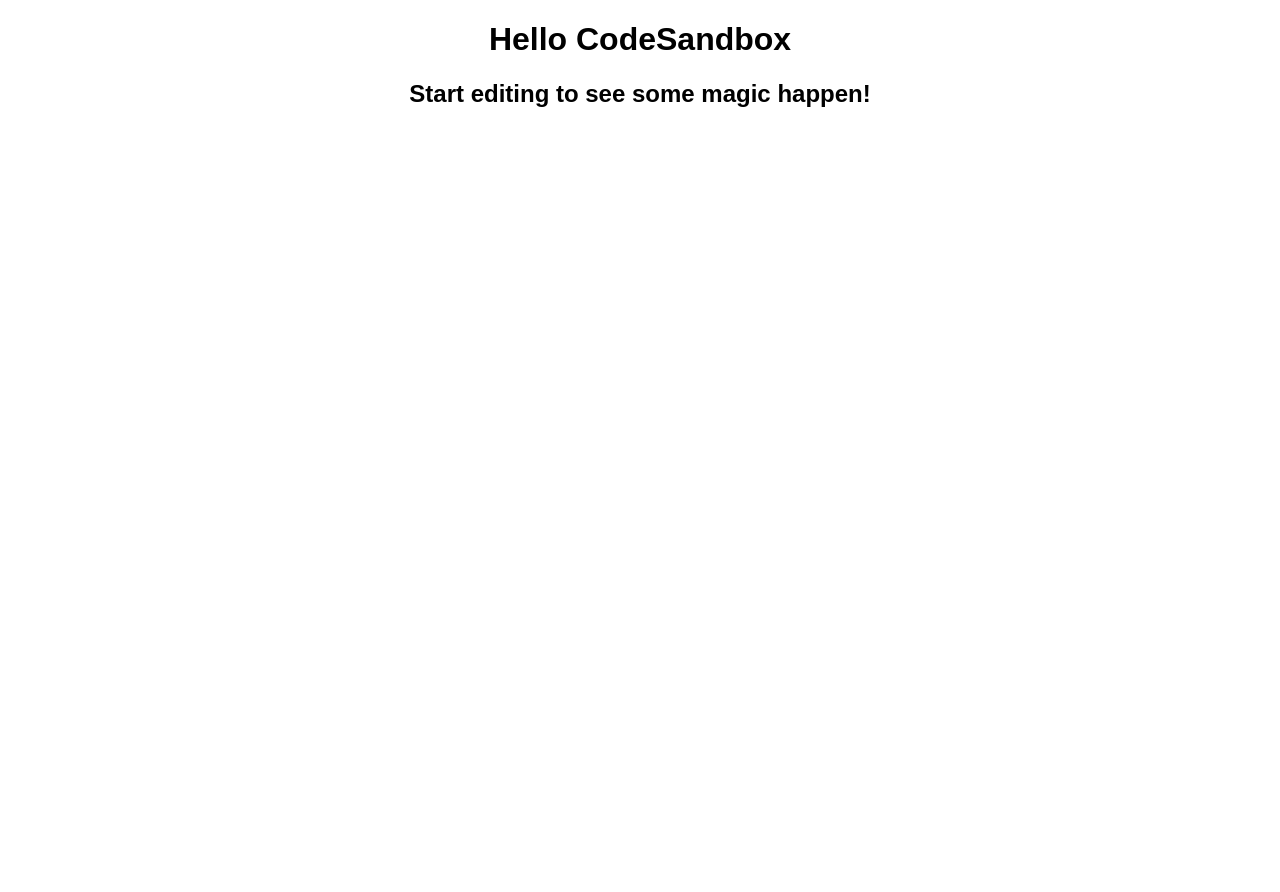
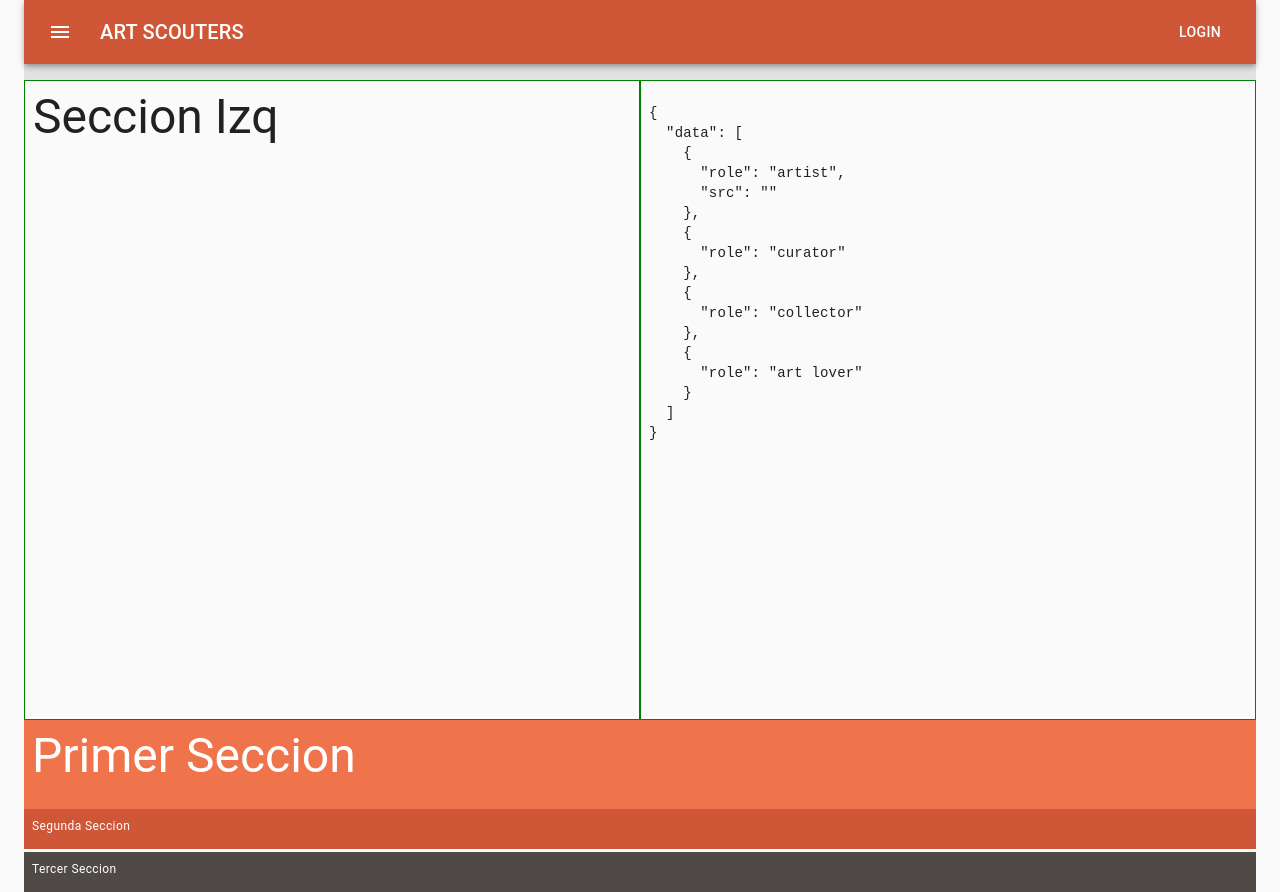
Before and after one commit to ekonotek/scout, a React (Create React App) app: page / in a window 1280 px wide. Before the commit the page ends 800 px from the top, so only its background shows below. Built offline with nearby package versions, Linux system fonts and the light colour scheme.

Commit message:
puse layout y data file

```diff
--- a/src/App.js
+++ b/src/App.js
@@ -1,11 +1,147 @@
 import React from "react";
-import "./styles.css";
+// import logo from "./logo.svg";
+// import "./App.css";
+// import { Box } from "@material-ui/core";
+import CssBaseline from "@material-ui/core/CssBaseline";
+import Container from "@material-ui/core/Container";
+import { makeStyles } from "@material-ui/core/styles";
+import {
+  AppBar,
+  Badge,
+  Box,
+List,
+  Toolbar,
+  Typography,
+  Button,
+  IconButton,
+} from "@material-ui/core";
+import MenuIcon from "@material-ui/icons/Menu";
+import memberRoles from './memberRoles'
 
-export default function App() {
+const useStyles = makeStyles((theme) => ({
+  root: {
+    flexGrow: 1,
+  },
+  menuButton: {
+    marginRight: theme.spacing(2),
+  },
+  title: {
+    flexGrow: 1,
+  },
+}));
+
+function App() {
+  const classes = useStyles(useStyles);
   return (
-    <div className="App">
-      <h1>Hello CodeSandbox</h1>
-      <h2>Start editing to see some magic happen!</h2>
-    </div>
+    // <div className="App">
+    //   <header className="App-header">ART SCOUTERS</header>
+
+    //   <footer>ABOUT | EVENTS</footer>
+    // </div>
+    <React.Fragment>
+      <CssBaseline />
+      <Container fixed>
+        <Typography
+          component="div"
+          // style={{ backgroundColor: "#f7f7f7", height: "100vh" }}
+          style={{ backgroundColor: "#e1e2e1", height: "10vh" }}
+        >
+          <AppBar position="static" style={{ backgroundColor: "#cf5636" }}>
+            <Toolbar>
+              <IconButton
+                edge="start"
+                className={classes.menuButton}
+                color="inherit"
+                aria-label="menu"
+              >
+                <MenuIcon />
+              </IconButton>
+              <Typography variant="h6" className={classes.title}>
+                ART SCOUTERS
+              </Typography>
+              <Button color="inherit">Login</Button>
+            </Toolbar>
+          </AppBar>
+        </Typography>
+        <Box
+          display="flex"
+          // flexDirection="row"
+          flexDirection="row"
+          p={0}
+          m={0}
+          bgcolor="transparent"
+          // color="white"
+          sm={12}
+        >
+          <Box
+            sm={6}
+            p={1}
+            mt={0}
+            style={{ width: "100%", minHeight: "40rem" }}
+            bgcolor="transparent"
+            border={1}
+            borderColor="green"
+          >
+            <Typography variant="h3" display="block" gutterBottom>
+              Seccion Izq
+            </Typography>
+          </Box>
+          <Box
+            sm={6}
+            p={1}
+            mt={0}
+            style={{ width: "100%" }}
+            bgcolor="transparent"
+            border={1}
+            borderColor="green"
+          >
+<pre>{JSON.stringify(memberRoles,null,2)}</pre>
+{/* <List display="flex" flexWrap="wrap" justifyContent="flex-start">
+          {edges &&
+            edges.map((member) => (
+              // <memberCard
+              //   classes={classes}
+              //   elemClicked={this.props.elemClicked}
+              //   member={member.node}
+              // />
+              <RoleListItem
+                classes={classes}
+                key={member.node.id}
+                member={member.node}
+              />
+            ))}
+        </List> */}
+          </Box>
+        </Box>
+        <Box
+          display="flex"
+          // flexDirection="row"
+          flexDirection="column"
+          p={0}
+          m={0}
+          bgcolor="white"
+          color="white"
+          sm={12}
+        >
+          <Box sm={12} p={1} mt={0} style={{ width: "100%" }} bgcolor="#ef744c">
+            <Typography variant="h3" display="block" gutterBottom>
+              Primer Seccion
+            </Typography>
+          </Box>
+          <Box p={1} mt={0} style={{ width: "100%" }} bgcolor="#cf5636">
+            <Typography variant="caption" display="block" gutterBottom>
+              Segunda Seccion
+            </Typography>
+          </Box>
+          <Box p={1} mt={"3px"} style={{ width: "100%" }} bgcolor="#4f4947">
+            <Typography variant="caption" display="block" gutterBottom>
+              Tercer Seccion
+            </Typography>
+          </Box>
+        </Box>
+      </Container>
+    </React.Fragment>
   );
 }
+
+export default App;
--- /dev/null
+++ b/src/memberRoles.js
@@ -0,0 +1,9 @@
+module.exports = {
+  data: [
+  {role: "artist", src:"" },
+  {role: "curator" },
+  {role: "collector" },
+  {role: "art lover" },
+
+]
+}
```
Also changed, not shown: package.json (+12 -2 lines), src/roleListItem.js (added, +55 -0 lines).
